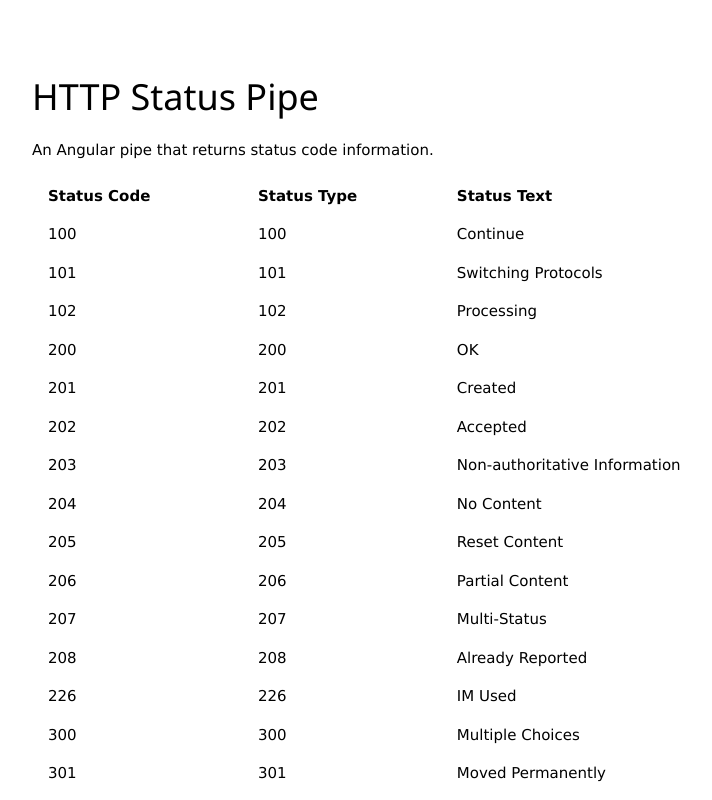
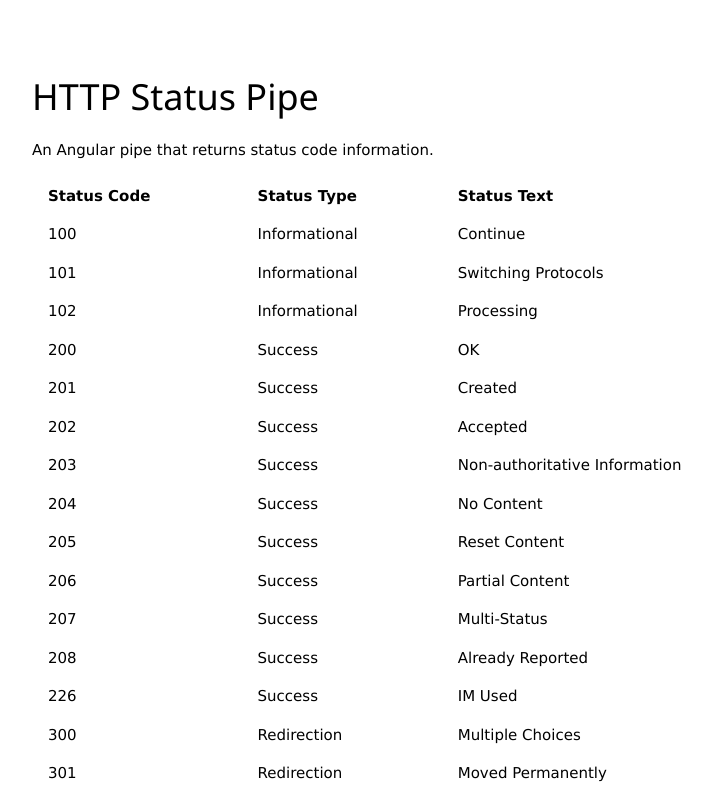
Before and after one commit to johnfedoruk/http-status-pipe, an Angular app: page / in a window 1280 px wide. Shown: the top 800 px of the page, without its empty margins (144-856 px from the left). Built offline with nearby package versions, Linux system fonts and the light colour scheme.

Commit message:
Rendering status type in landing table

```diff
--- a/src/app/app.component.html
+++ b/src/app/app.component.html
@@ -9,7 +9,7 @@
         </tr>
         <tr *ngFor="let code of codes">
             <td>{{code}}</td>
-            <td>{{code}}</td>
+            <td>{{code | status:"type"}}</td>
             <td>{{code | status}}</td>
         </tr>
     </table>
```
